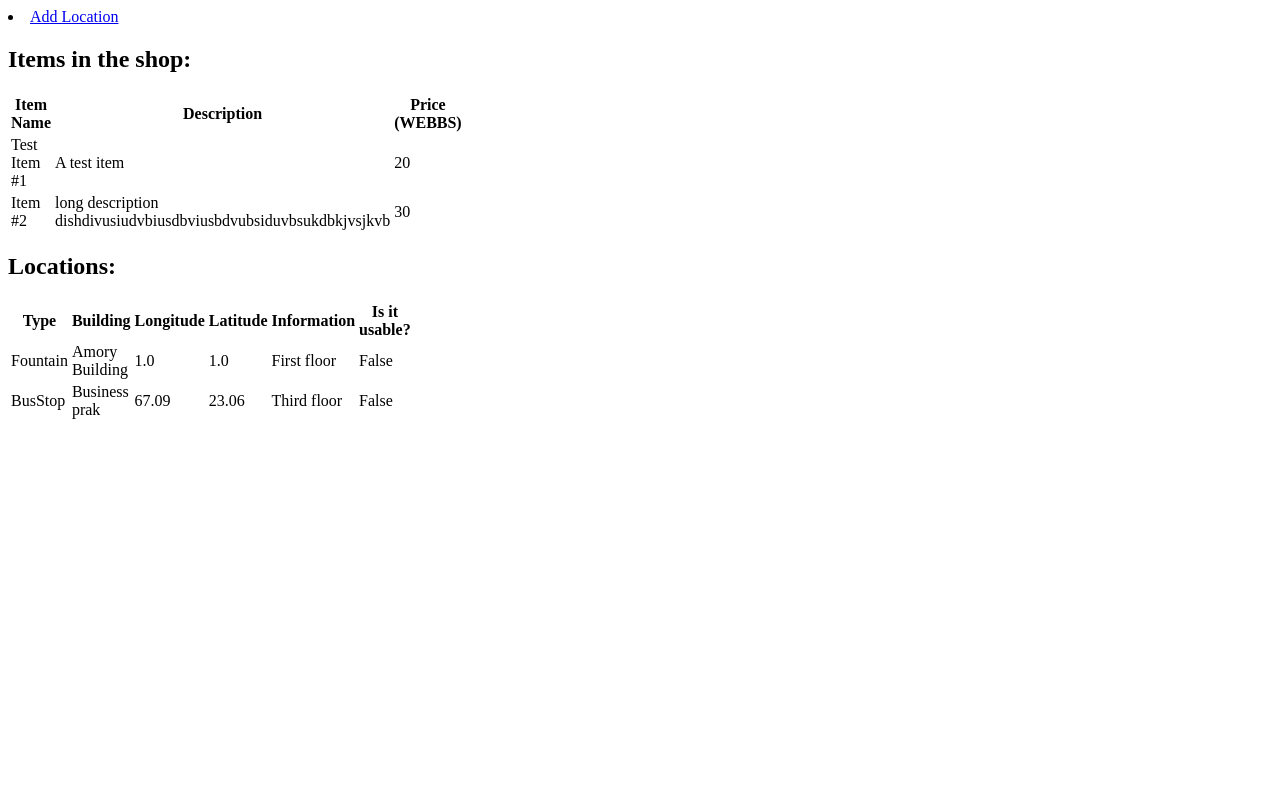
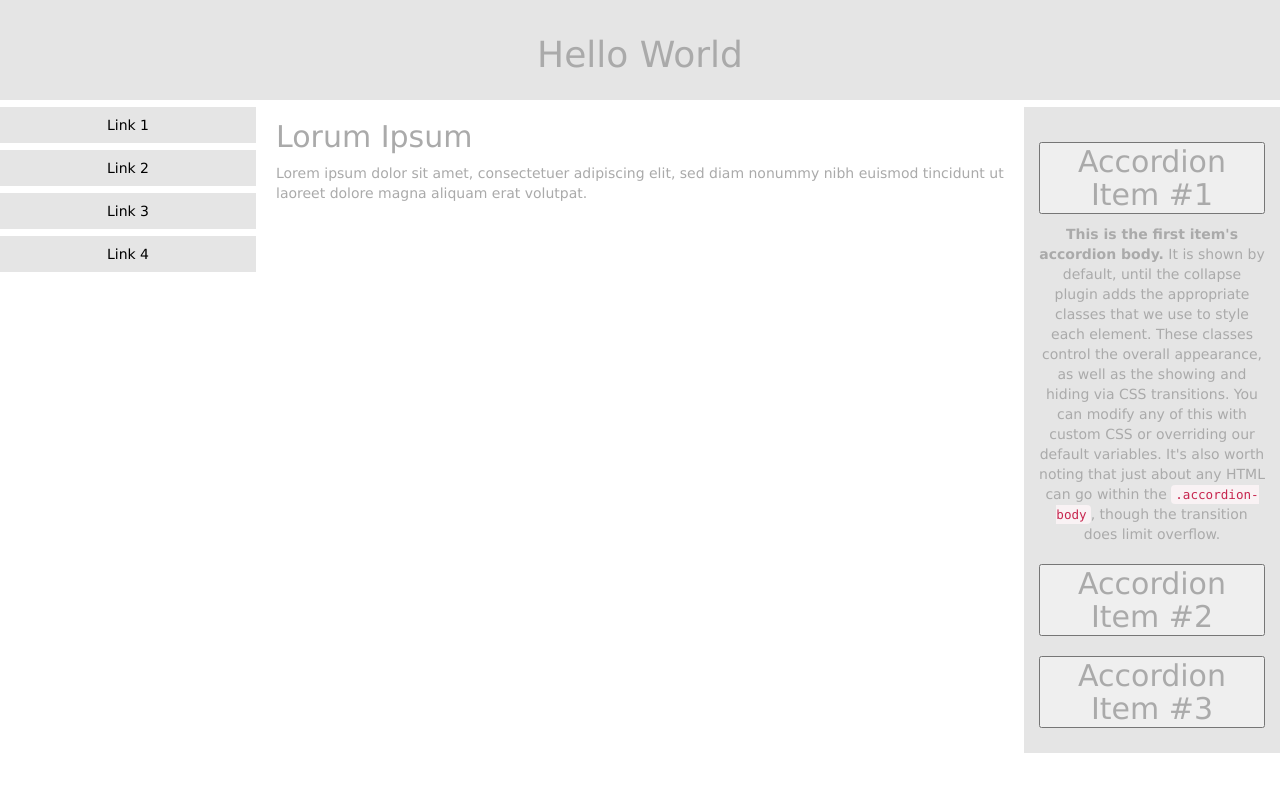
Before and after one commit to mercuridi/iWEB, a Django app: page / in a window 1280 px wide. Run offline with Django 4.2, Linux system fonts and the light colour scheme; data comes from the database, SQL or seed files in the repository.

Commit message:
Started working with bootstrap - not quite working test.html and offcanva.* are a template

```diff
--- a/iWEB/app/templates/home.html
+++ b/iWEB/app/templates/home.html
@@ -14,35 +14,5 @@
   {% for item in all_items %}
   <tr>
     <td> {{ item.name }}</td>
-    <td> {{ item.description }} </td>
-    <td> {{ item.price }} </td>
 
-  </tr>
-  {% endfor %}
-</table>
-
-<h2>Locations:</h2>
-
-<table style="width:30%">
-  <tr>
-    <th>Type</th>
-    <th>Building</th>
-    <th>Longitude</th>
-    <th>Latitude</th>
-    <th>Information</th>
-    <th>Is it usable?</th>
-  </tr>
-  {% for location in all_locations %}
-  <tr>
-    <td> {{ location.type }}</td>
-    <td> {{ location.building }} </td>
-    <td> {{ location.longitude }} </td>
-    <td> {{ location.latitude }} </td>
-    <td> {{ location.information }} </td>
-    <td> {{ location.usable }} </td>
-
-  </tr>
-  {% endfor %}
-</table>
-</body>
 </html>
--- /dev/null
+++ b/iWEB/app/templates/index.html
@@ -0,0 +1,127 @@
+<!DOCTYPE html>
+<html lang="en">
+<head>
+  <meta charset="utf-8">
+  <meta http-equiv="X-UA-Compatible" content="IE=edge">
+  <meta name="viewport" content="width=device-width, initial-scale=1.0">
+  <style>
+* {
+  box-sizing: border-box;
+}
+
+.menu {
+  float: left;
+  width: 20%;
+  text-align: center;
+}
+
+.menu a {
+  background-color: #e5e5e5;
+  padding: 8px;
+  margin-top: 7px;
+  display: block;
+  width: 100%;
+  color: black;
+}
+
+.main {
+  float: left;
+  width: 60%;
+  padding: 0 20px;
+}
+
+.right {
+  background-color: #e5e5e5;
+  float: left;
+  width: 20%;
+  padding: 15px;
+  margin-top: 7px;
+  text-align: center;
+}
+
+@media only screen and (max-width: 620px) {
+  /* For mobile phones: */
+  .menu, .main, .right {
+    width: 100%;
+  }
+}
+</style>
+<link rel="stylesheet" href="https://cdn.jsdelivr.net/npm/bootstrap@3.4.1/dist/css/bootstrap.min.css" integrity="sha384-HSMxcRTRxnN+Bdg0JdbxYKrThecOKuH5zCYotlSAcp1+c8xmyTe9GYg1l9a69psu" crossorigin="anonymous">
+<!-- Optional theme -->
+<link rel="stylesheet" href="https://cdn.jsdelivr.net/npm/bootstrap@3.4.1/dist/css/bootstrap-theme.min.css" integrity="sha384-6pzBo3FDv/PJ8r2KRkGHifhEocL+1X2rVCTTkUfGk7/0pbek5mMa1upzvWbrUbOZ" crossorigin="anonymous">
+
+    <!-- HTML5 shim and Respond.js for IE8 support of HTML5 elements and media queries -->
+    <!-- WARNING: Respond.js doesn't work if you view the page via file:// -->
+    <!--[if lt IE 9]>
+      <script src="https://cdn.jsdelivr.net/npm/html5shiv@3.7.3/dist/html5shiv.min.js"></script>
+      <script src="https://cdn.jsdelivr.net/npm/respond.js@1.4.2/dest/respond.min.js"></script>
+    <![endif]-->
+</head>
+<body style="font-family:Verdana;color:#aaaaaa;">
+
+<div style="background-color:#e5e5e5;padding:15px;text-align:center;">
+  <h1>Hello World</h1>
+</div>
+
+<div style="overflow:auto">
+  <div class="menu">
+    <a href="#">Link 1</a>
+    <a href="#">Link 2</a>
+    <a href="#">Link 3</a>
+    <a href="#">Link 4</a>
+  </div>
+
+  <div class="main">
+    <h2>Lorum Ipsum</h2>
+    <p>Lorem ipsum dolor sit amet, consectetuer adipiscing elit, sed diam nonummy nibh euismod tincidunt ut laoreet dolore magna aliquam erat volutpat.</p>
+  </div>
+
+  <div class="right">
+    <div class="accordion" id="accordionExample">
+      <div class="accordion-item">
+        <h2 class="accordion-header" id="headingOne">
+          <button class="accordion-button" type="button" data-bs-toggle="collapse" data-bs-target="#collapseOne" aria-expanded="true" aria-controls="collapseOne">
+            Accordion Item #1
+          </button>
+        </h2>
+        <div id="collapseOne" class="accordion-collapse collapse show" aria-labelledby="headingOne" data-bs-parent="#accordionExample">
+          <div class="accordion-body">
+            <strong>This is the first item's accordion body.</strong> It is shown by default, until the collapse plugin adds the appropriate classes that we use to style each element. These classes control the overall appearance, as well as the showing and hiding via CSS transitions. You can modify any of this with custom CSS or overriding our default variables. It's also worth noting that just about any HTML can go within the <code>.accordion-body</code>, though the transition does limit overflow.
+          </div>
+        </div>
+      </div>
+      <div class="accordion-item">
+        <h2 class="accordion-header" id="headingTwo">
+          <button class="accordion-button collapsed" type="button" data-bs-toggle="collapse" data-bs-target="#collapseTwo" aria-expanded="false" aria-controls="collapseTwo">
+            Accordion Item #2
+          </button>
+        </h2>
+        <div id="collapseTwo" class="accordion-collapse collapse" aria-labelledby="headingTwo" data-bs-parent="#accordionExample">
+          <div class="accordion-body">
+            <strong>This is the second item's accordion body.</strong> It is hidden by default, until the collapse plugin adds the appropriate classes that we use to style each element. These classes control the overall appearance, as well as the showing and hiding via CSS transitions. You can modify any of this with custom CSS or overriding our default variables. It's also worth noting that just about any HTML can go within the <code>.accordion-body</code>, though the transition does limit overflow.
+          </div>
+        </div>
+      </div>
+      <div class="accordion-item">
+        <h2 class="accordion-header" id="headingThree">
+          <button class="accordion-button collapsed" type="button" data-bs-toggle="collapse" data-bs-target="#collapseThree" aria-expanded="false" aria-controls="collapseThree">
+            Accordion Item #3
+          </button>
+        </h2>
+        <div id="collapseThree" class="accordion-collapse collapse" aria-labelledby="headingThree" data-bs-parent="#accordionExample">
+          <div class="accordion-body">
+            <strong>This is the third item's accordion body.</strong> It is hidden by default, until the collapse plugin adds the appropriate classes that we use to style each element. These classes control the overall appearance, as well as the showing and hiding via CSS transitions. You can modify any of this with custom CSS or overriding our default variables. It's also worth noting that just about any HTML can go within the <code>.accordion-body</code>, though the transition does limit overflow.
+          </div>
+        </div>
+      </div>
+    </div>
+  </div>
+</div>
+
+ <!-- jQuery (necessary for Bootstrap's JavaScript plugins) -->
+ <script src="https://code.jquery.com/jquery-1.12.4.min.js" integrity="sha384-nvAa0+6Qg9clwYCGGPpDQLVpLNn0fRaROjHqs13t4Ggj3Ez50XnGQqc/r8MhnRDZ" crossorigin="anonymous"></script>
+ <!-- Include all compiled plugins (below), or include individual files as needed -->
+ <script src="https://cdn.jsdelivr.net/npm/bootstrap@3.4.1/dist/js/bootstrap.min.js" integrity="sha384-aJ21OjlMXNL5UyIl/XNwTMqvzeRMZH2w8c5cRVpzpU8Y5bApTppSuUkhZXN0VxHd" crossorigin="anonymous"></script>
+
+</body>
+</html>
--- /dev/null
+++ b/iWEB/app/templates/offcanvas.js
@@ -0,0 +1,5 @@
+$(document).ready(function () {
+  $('[data-toggle="offcanvas"]').click(function () {
+    $('.row-offcanvas').toggleClass('active')
+  });
+});
--- a/iWEB/app/urls.py
+++ b/iWEB/app/urls.py
@@ -2,6 +2,8 @@ from django.urls import path
 from . import views
 
 urlpatterns = [
-    path('', views.home, name='home'),
+    path('',views.index,name='index'),
+    path('test', views.test,name='test'),
+    path('home', views.home, name='home'),
     path('addLocation', views.addLocation, name='add-location'),
 ]
--- a/iWEB/app/views.py
+++ b/iWEB/app/views.py
@@ -5,6 +5,16 @@ from django.http import HttpResponseRedirect
 from .models import Location, Item
 from .forms import LocationForm
 # Create your views here.
+
+def index(request):
+    all_items = Item.objects.all
+    all_locations = Location.objects.all
+    return render(request, 'index.html', {'all_items': all_items, 'all_locations': all_locations})
+
+def test(request):
+    all_items = Item.objects.all
+    all_locations = Location.objects.all
+    return render(request, 'test.html', {'all_items': all_items, 'all_locations': all_locations})
 
 def home(request):
     all_items = Item.objects.all
```
Also changed, not shown: iWEB/app/templates/offcanvas.css (added, +59 -0 lines), iWEB/app/templates/test.html (added, +126 -0 lines).
